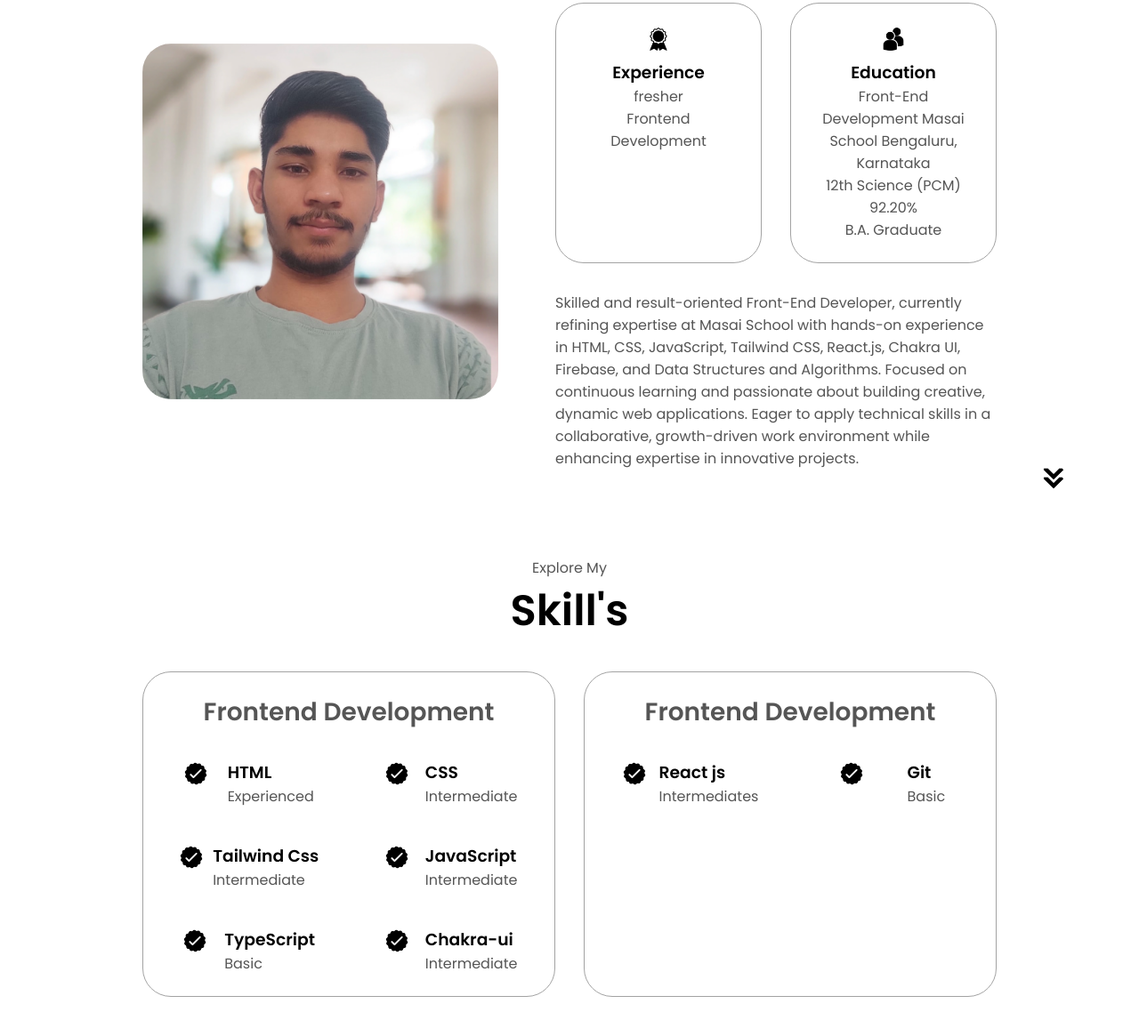
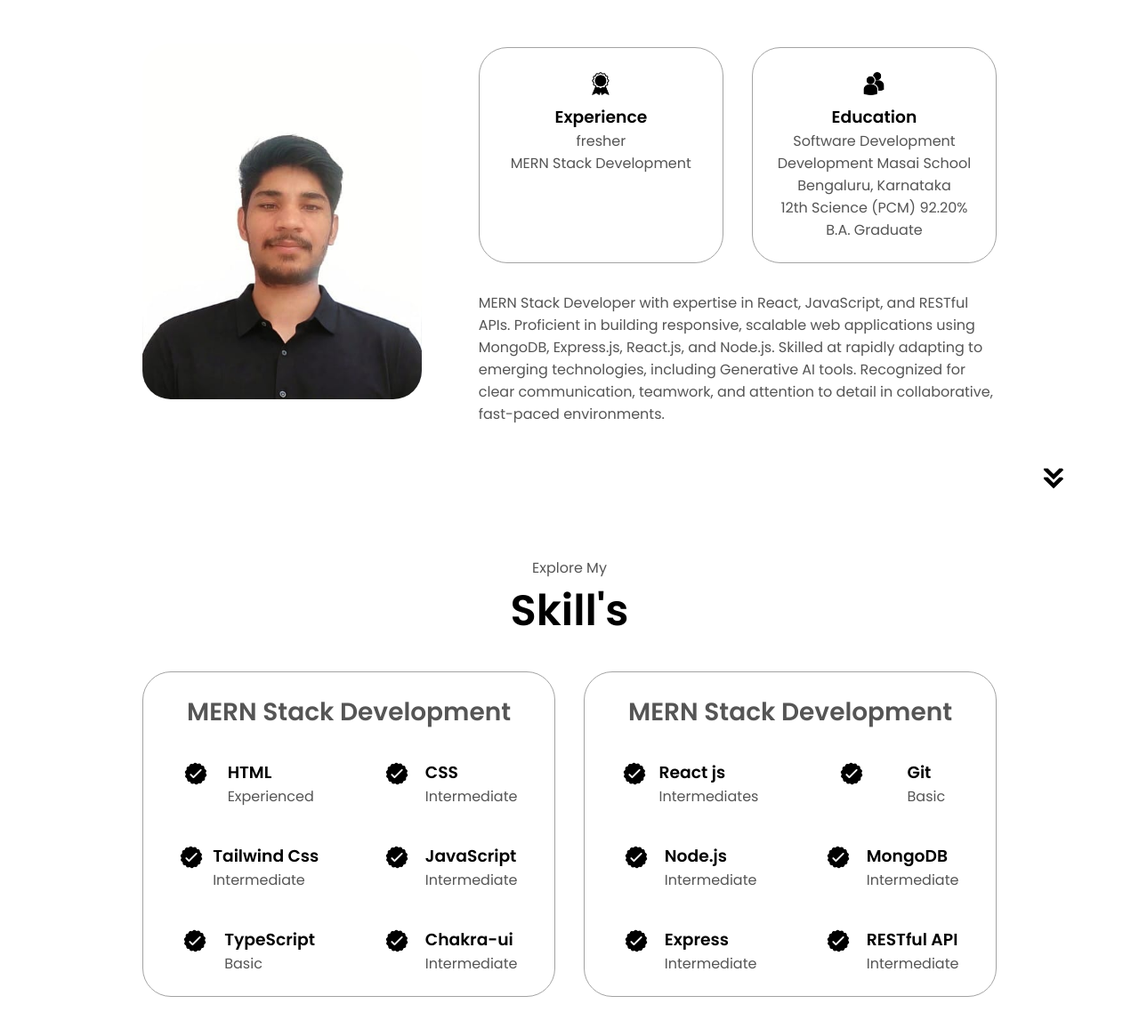
Before and after one commit to PRITAMALWAR/Portfolio, a plain HTML site: page MyPortfolio/index.html in a window 1280 px wide. Shown: the part 1024-2180 px from the top of the page at 89% size. Drawn offline with Linux system fonts and the light colour scheme.

Commit message:
profile,resume update

```diff
--- a/MyPortfolio/index.html
+++ b/MyPortfolio/index.html
@@ -41,24 +41,22 @@
       <div class="section__pic-container">
         <img
           id="main_profile"
-          src="./assets/myprofile-pic .png"
+          src="./assets/PritamProfile.jpeg"
           alt="Pritam profile picture"
         />
       </div>
       <div class="section__text">
         <p class="section__text__p1">Hello, I'm</p>
         <h1 class="title">Pritam</h1>
-        <p class="section__text__p2">Frontend Developer</p>
+        <p class="section__text__p2">MERN Stack Developer</p>
         <div class="btn-container">
           <button
-    class="btn btn-color-2"
-    onclick="window.open('https://drive.google.com/file/d/1h9MXPMUJYKWVfattN29TsKLnUVVVfQks/view?usp=sharing', '_blank');
+            class="btn btn-color-2"
+            onclick="window.open('https://drive.google.com/file/d/1OqWOy64Yp1V4P0Kf_XLH89rscahwkEaN/view?usp=sharing', '_blank');
              window.location.href='https://drive.google.com/uc?export=download&id=1h9MXPMUJYKWVfattN29TsKLnUVVVfQks';"
->
-    Download CV
-</button>
-
-
+          >
+            Download CV
+          </button>
 
           <button class="btn btn-color-1" onclick="location.href='./#contact'">
             Contact Info
@@ -86,7 +84,7 @@
       <div class="section-container">
         <div class="section__pic-container">
           <img
-            src="./assets/myPhoto.png"
+            src="./assets/PritamProfile.jpeg"
             alt="Profile picture"
             class="about-pic"
           />
@@ -100,7 +98,7 @@
                 class="icon"
               />
               <h3>Experience</h3>
-              <p>fresher <br />Frontend Development</p>
+              <p>fresher <br />MERN Stack Development</p>
             </div>
             <div class="details-container">
               <img
@@ -110,21 +108,20 @@
               />
               <h3>Education</h3>
               <p>
-                Front-End Development Masai School Bengaluru, Karnataka <br />
+                Software Development Development Masai School Bengaluru,
+                Karnataka <br />
                 12th Science (PCM) 92.20%<br />B.A. Graduate
               </p>
             </div>
           </div>
           <div class="text-container">
             <p>
-              Skilled and result-oriented Front-End Developer, currently
-              refining expertise at Masai School with hands-on experience in
-              HTML, CSS, JavaScript, Tailwind CSS, React.js, Chakra UI,
-              Firebase, and Data Structures and Algorithms. Focused on
-              continuous learning and passionate about building creative,
-              dynamic web applications. Eager to apply technical skills in a
-              collaborative, growth-driven work environment while enhancing
-              expertise in innovative projects.
+              MERN Stack Developer with expertise in React, JavaScript, and
+              RESTful APIs. Proficient in building responsive, scalable web
+              applications using MongoDB, Express.js, React.js, and Node.js.
+              Skilled at rapidly adapting to emerging technologies, including
+              Generative AI tools. Recognized for clear communication, teamwork,
+              and attention to detail in collaborative, fast-paced environments.
             </p>
           </div>
         </div>
@@ -142,7 +139,7 @@
       <div class="experience-details-container">
         <div class="about-containers">
           <div class="details-container">
-            <h2 class="experience-sub-title">Frontend Development</h2>
+            <h2 class="experience-sub-title">MERN Stack Development</h2>
             <div class="article-container">
               <article>
                 <img
@@ -213,7 +210,7 @@
             </div>
           </div>
           <div class="details-container">
-            <h2 class="experience-sub-title">Frontend Development</h2>
+            <h2 class="experience-sub-title">MERN Stack Development</h2>
             <div class="article-container">
               <article>
                 <img
@@ -235,6 +232,53 @@
                 <div>
                   <h3>Git</h3>
                   <p>Basic</p>
+                </div>
+              </article>
+              <article>
+                <img
+                  src="./assets/checkmark.png"
+                  alt="Experience icon"
+                  class="icon"
+                />
+                <div>
+                  <h3>Node.js</h3>
+                  <p>Intermediate</p>
+                </div>
+              </article>
+
+              <article>
+                <img
+                  src="./assets/checkmark.png"
+                  alt="Experience icon"
+                  class="icon"
+                />
+                <div>
+                  <h3>MongoDB</h3>
+                  <p>Intermediate</p>
+                </div>
+              </article>
+
+              <article>
+                <img
+                  src="./assets/checkmark.png"
+                  alt="Experience icon"
+                  class="icon"
+                />
+                <div>
+                  <h3>Express</h3>
+                  <p>Intermediate</p>
+                </div>
+              </article>
+
+              <article>
+                <img
+                  src="./assets/checkmark.png"
+                  alt="Experience icon"
+                  class="icon"
+                />
+                <div>
+                  <h3>RESTful API</h3>
+                  <p>Intermediate</p>
                 </div>
               </article>
             </div>
@@ -396,7 +440,7 @@
           </ul>
         </div>
       </nav>
-      <p>Copyright &#169; 2025 Pritam. All Rights Reserved.</p>
+      <!-- <p>Copyright &#169; 2025 Pritam. All Rights Reserved.</p> -->
     </footer>
     <script src="script.js"></script>
   </body>
--- a/MyPortfolio/style.css
+++ b/MyPortfolio/style.css
@@ -40,7 +40,7 @@ nav {
   align-items: center;
   height: 90px; /* Adjusted height for better visual balance */
   background: linear-gradient(to right, #ffffff, #ffffff); /* Gradient background */
-  box-shadow: 0 4px 8px rgba(0, 0, 0, 0.1); /* Soft shadow for floating effect */
+  /* box-shadow: 0 4px 8px rgba(0, 0, 0, 0.1);  */
   padding: 0 2rem;
   z-index: 1000;
   transition: all 0.3s ease-in-out;
@@ -184,8 +184,8 @@ section {
 
 .section__pic-container {
   display: flex;
-  height: 400px;
-  width: 400px;
+  height: 200px;
+  width: 200px;
   margin: auto 0;
 }
 
```
Also changed, not shown: MyPortfolio/assets/PritamProfile.jpeg (added), 1 other file.
